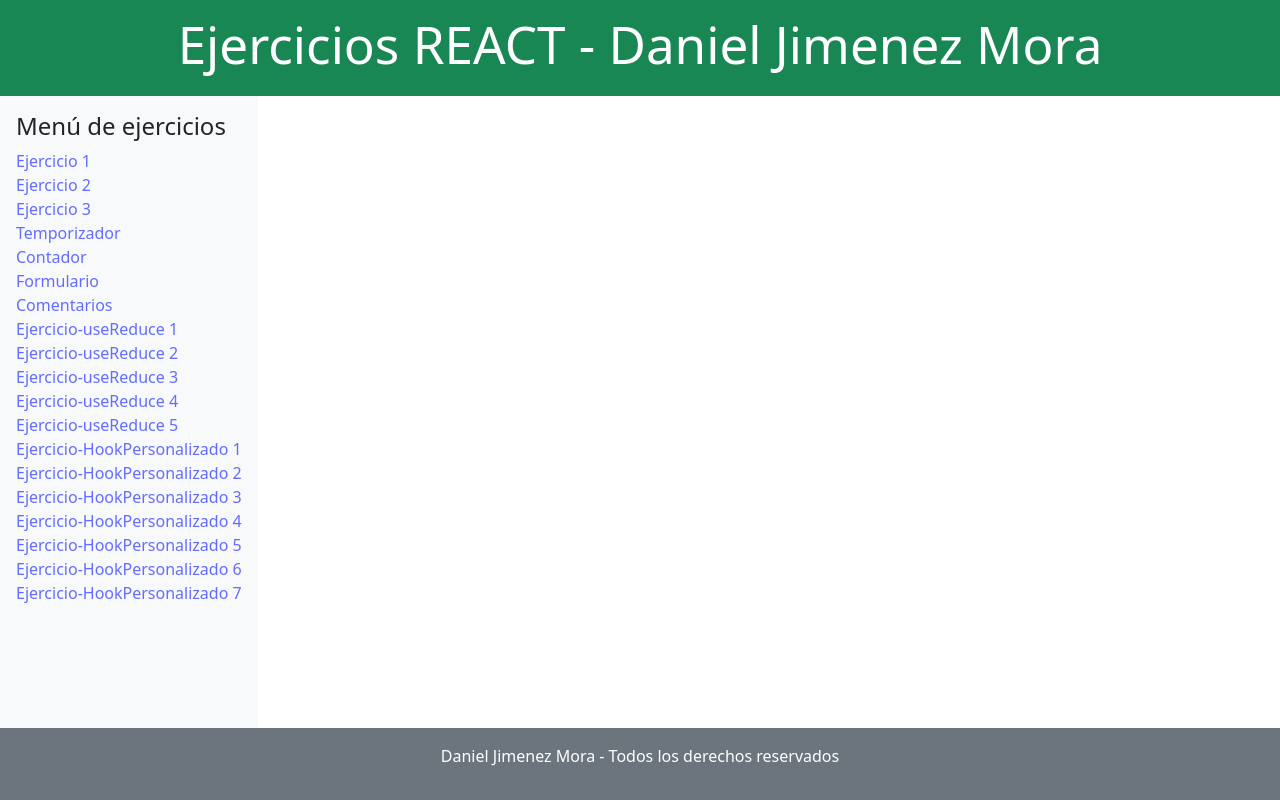
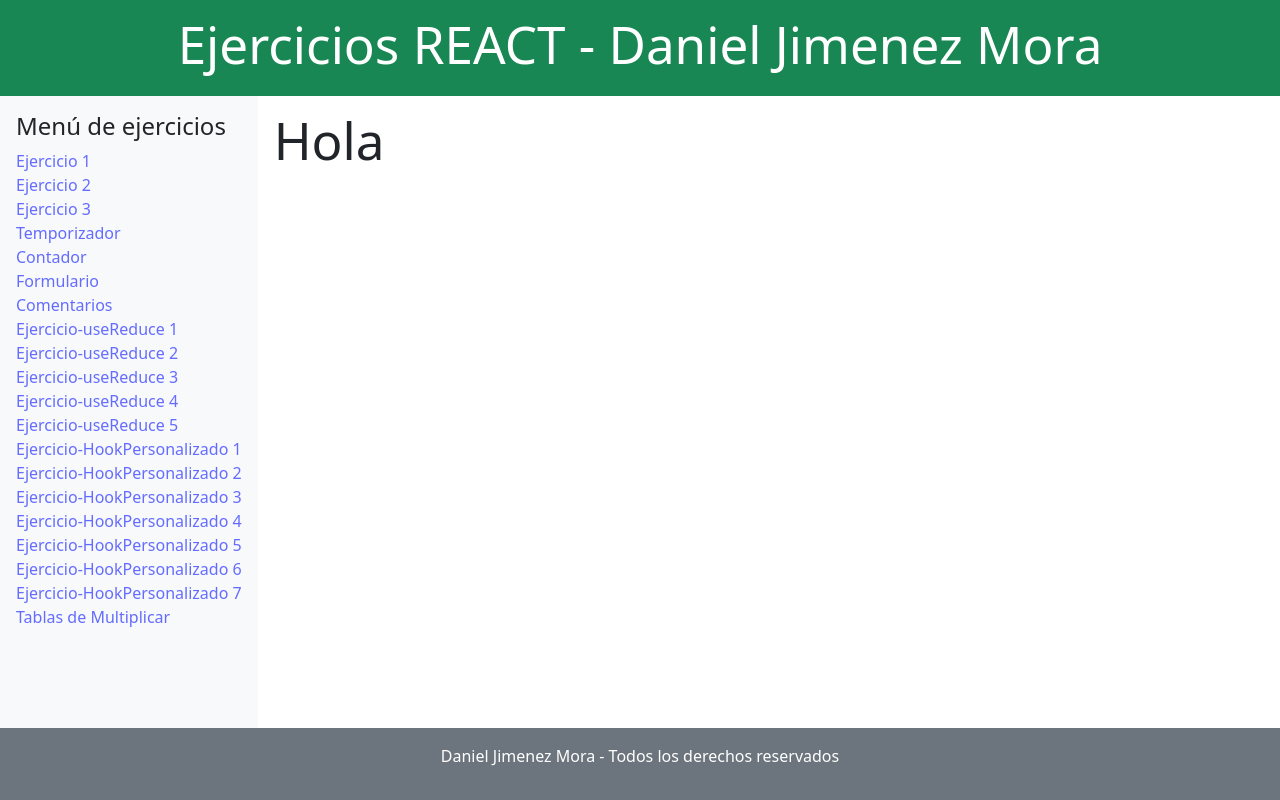
Before and after one commit to djimenez25/Ejercicios_REACT, a React (Vite) app: page /tablas in a window 1280 px wide. Built offline with nearby package versions, Linux system fonts and the light colour scheme.

Commit message:
tablaDeMultiplicar

```diff
--- a/src/App.jsx
+++ b/src/App.jsx
@@ -22,6 +22,7 @@ import { HookPersonalizado4 } from "./ejercicios/HookPersonalizado4";
 import { HookPersonalizado5 } from "./ejercicios/HookPersonalizado5";
 import { HookPersonalizado6 } from "./ejercicios/HookPersonalizado6";
 import { HookPersonalizado7 } from "./ejercicios/HookPersonalizado7";
+import { TablasDeMultiplicar } from "./ejercicios/TablasDeMultiplicar";
 
 function App() {
   return (
@@ -125,6 +126,11 @@ function App() {
                 Ejercicio-HookPersonalizado 7
               </Link>
             </li>
+            <li>
+              <Link to='/tablas' className='text-decoration-none'>
+                Tablas de Multiplicar
+              </Link>
+            </li>
           </ul>
         </nav>
 
@@ -149,6 +155,7 @@ function App() {
             <Route path='/hook5' element={<HookPersonalizado5 />} />
             <Route path='/hook6' element={<HookPersonalizado6 />} />
             <Route path='/hook7' element={<HookPersonalizado7 />} />
+            <Route path='/tablas' element={<TablasDeMultiplicar />} />
           </Routes>
         </main>
       </BrowserRouter>
--- /dev/null
+++ b/src/ejercicios/TablasDeMultiplicar.jsx
@@ -0,0 +1,7 @@
+export function TablasDeMultiplicar() {
+  return (
+    <>
+      <h1>Hola</h1>
+    </>
+  );
+}
```
